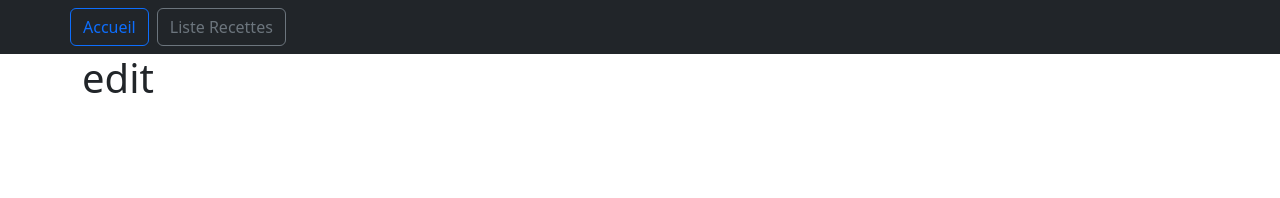
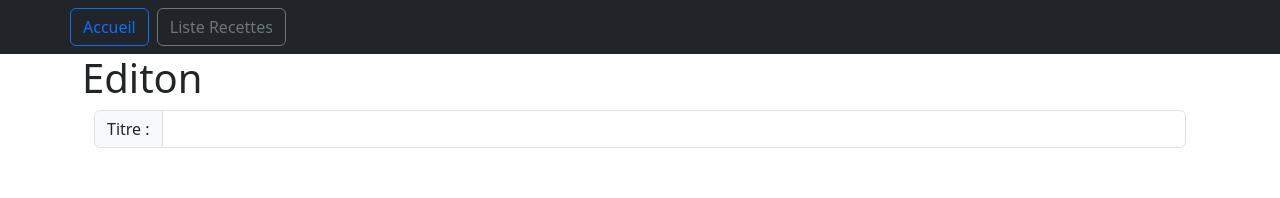
Before and after one commit to Mbaye01/Challenge-Gestion-Recette, a Vue app: page /recette/edit/1 in a window 1280 px wide. Shown: the top 198 px of the page. Built offline with nearby package versions, Linux system fonts and the light colour scheme.

Commit message:
Correction Gestion Details Recettes

```diff
--- a/src/views/recette/Edit.vue
+++ b/src/views/recette/Edit.vue
@@ -1,5 +1,11 @@
 <template>
-  <h1>edit</h1>
+    <h1>Editon</h1> <div class="container">
+    <div class="input-group mb-3">
+  <label class="input-group-text">Titre : </label>
+  <input type="text" class="form-control" aria-label="Dollar amount (with dot and two decimal places)">
+</div>
+
+ </div>
 </template>
 
 <script setup>
--- a/src/views/recette/Show.vue
+++ b/src/views/recette/Show.vue
@@ -32,7 +32,7 @@ onMounted(() => {
       aria-hidden="false"
     >
       <div
-        class="modal-dialog modal-dialog-scrollable modal-dialog-centered modal"
+        class="modal-dialog modal-dialog-scrollable modal-dialog-centered"
         role="document"
       >
         <div class="modal-content">
@@ -77,8 +77,8 @@ onMounted(() => {
             <button
               type="button"
               class="btn btn-secondary"
+              data-bs-dismiss="modal"
               @click="route.push({ name: 'recette' })"
-              data-bs-dismiss="recette"
             >
               Fermer
             </button>
```
